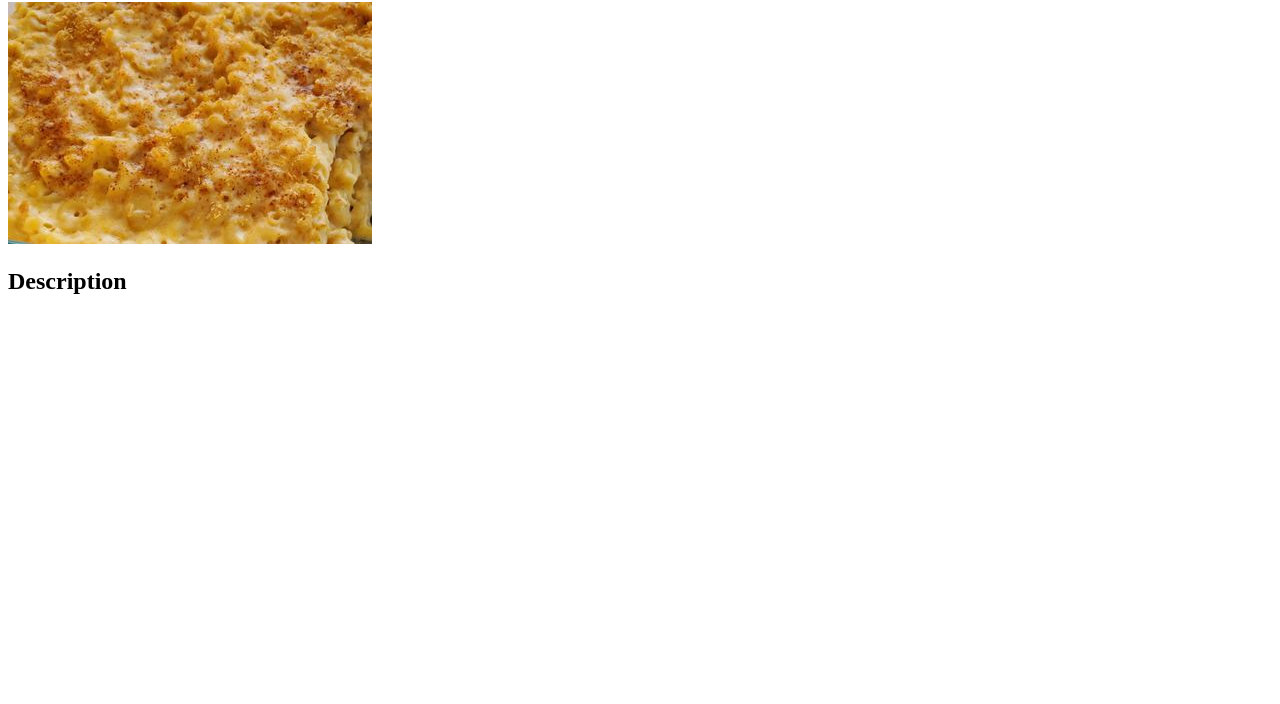
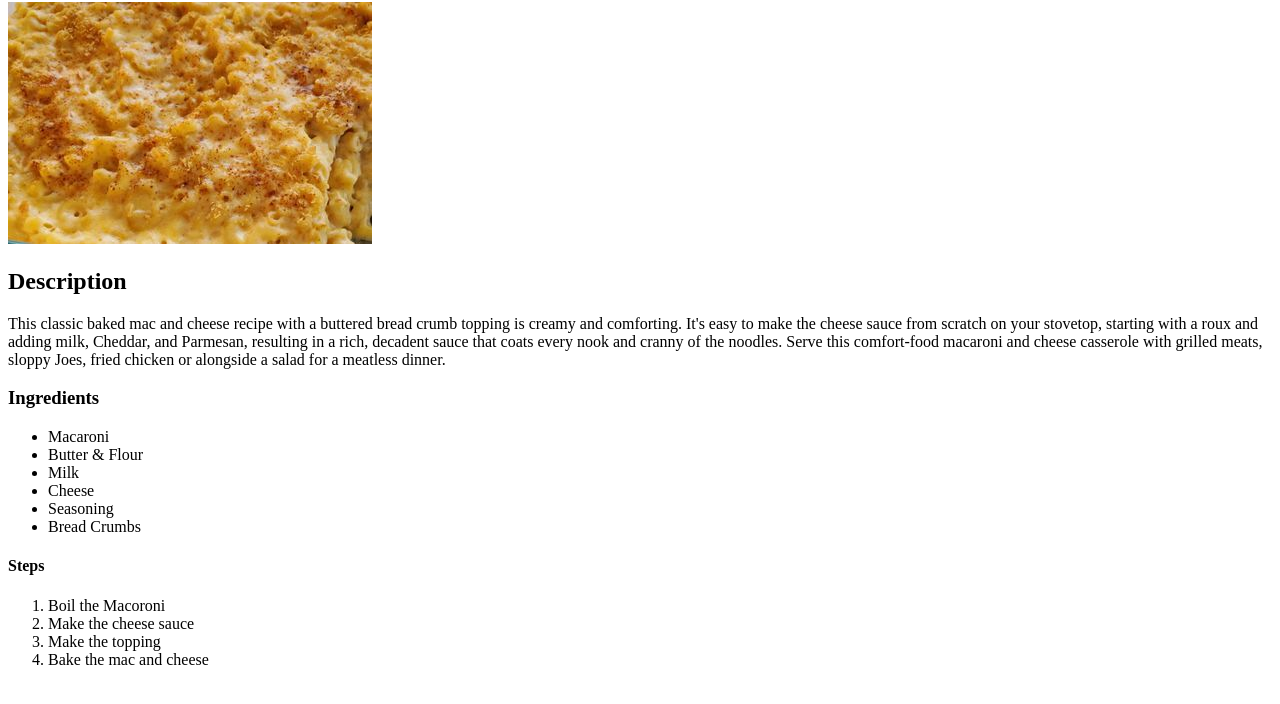
Before and after one commit to 8ahom/odin-recipes, a plain HTML site: page recipes/macandcheese.html in a window 1280 px wide. Shown: the part 78-782 px from the top of the page. Drawn offline with Linux system fonts and the light colour scheme.

Commit message:
README test

```diff
--- a/recipes/macandcheese.html
+++ b/recipes/macandcheese.html
@@ -10,6 +10,22 @@
     <h1>Mac and Cheese</h1>
     <img src="macandcheese.jpeg" alt="Macss">
     <h2>Description</h2>
-
+    <p>This classic baked mac and cheese recipe with a buttered bread crumb topping is creamy and comforting.  It's easy to make the cheese sauce from scratch on your stovetop, starting with a roux and adding milk, Cheddar, and Parmesan, resulting in a rich, decadent sauce that coats every nook and cranny of the noodles. Serve this comfort-food macaroni and cheese casserole with grilled meats, sloppy Joes, fried chicken or alongside a salad for a meatless dinner.</p>
+<h3>Ingredients</h3>
+<ul>
+    <li>Macaroni</li>
+    <li>Butter & Flour</li>
+    <li>Milk</li>
+    <li>Cheese</li>
+    <li>Seasoning</li>
+    <li>Bread Crumbs</li>
+</ul>
+<h4>Steps</h4>
+<ol>
+    <li>Boil the Macoroni</li>
+    <li>Make the cheese sauce</li>
+    <li>Make the topping</li>
+    <li>Bake the mac and cheese</li>
+</ol>
 </body>
 </html>
```
Also changed, not shown: index.html (+1 -1 lines), recipes/recipeimages/macandcheese.jpeg (added), 1 other file.
